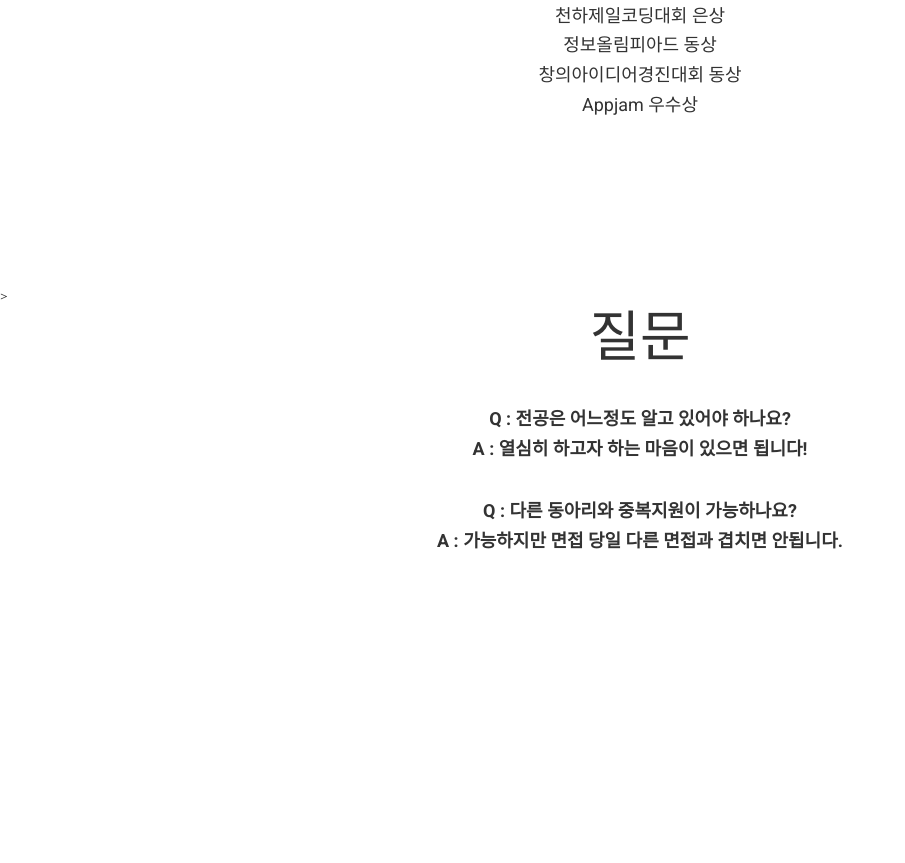
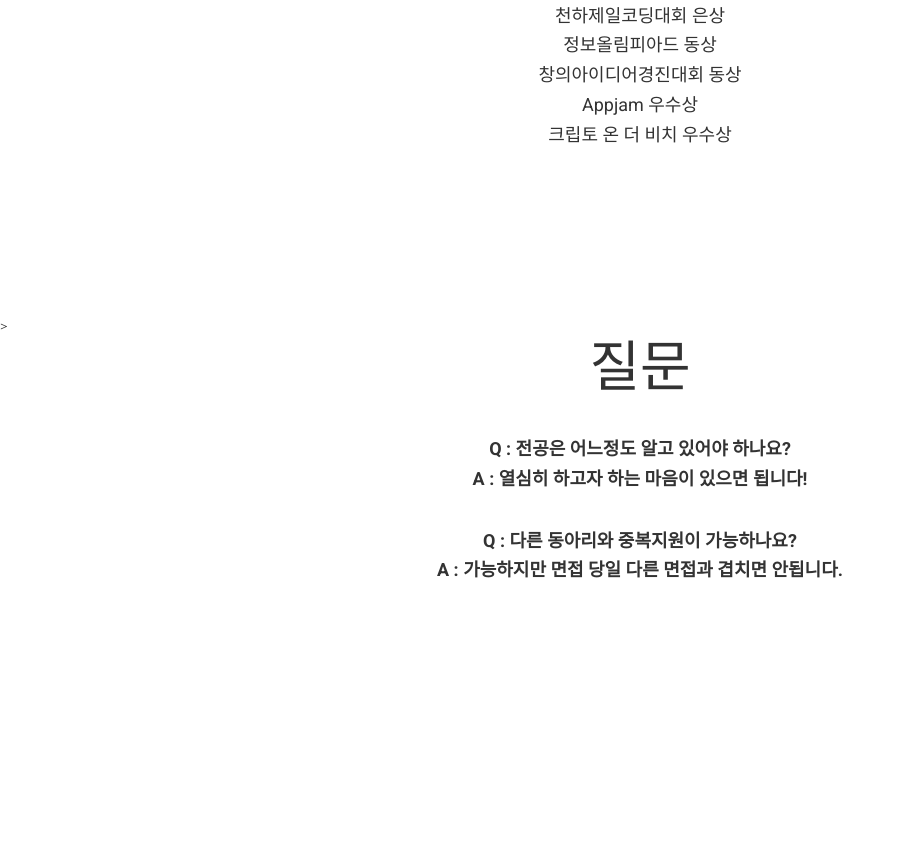
Before and after one commit to seo1128/Logsite, a plain HTML site: page 2018_index.html in a window 1280 px wide. Shown: the part 4340-5203 px from the top of the page, without its empty margins (0-905 px from the left). Drawn offline with nearby package versions, Linux system fonts and the light colour scheme; a web font is replaced by a local one.

Commit message:
크립토 온 더 비치 활동내역 추가

```diff
--- a/2018_index.html
+++ b/2018_index.html
@@ -392,6 +392,7 @@
 				<h4>정보올림피아드 동상</h4>
 				<h4>창의아이디어경진대회 동상</h4>
 				<h4>Appjam 우수상</h4>
+				<h4>크립토 온 더 비치 우수상</h4>
 
 
 	</div>
```
